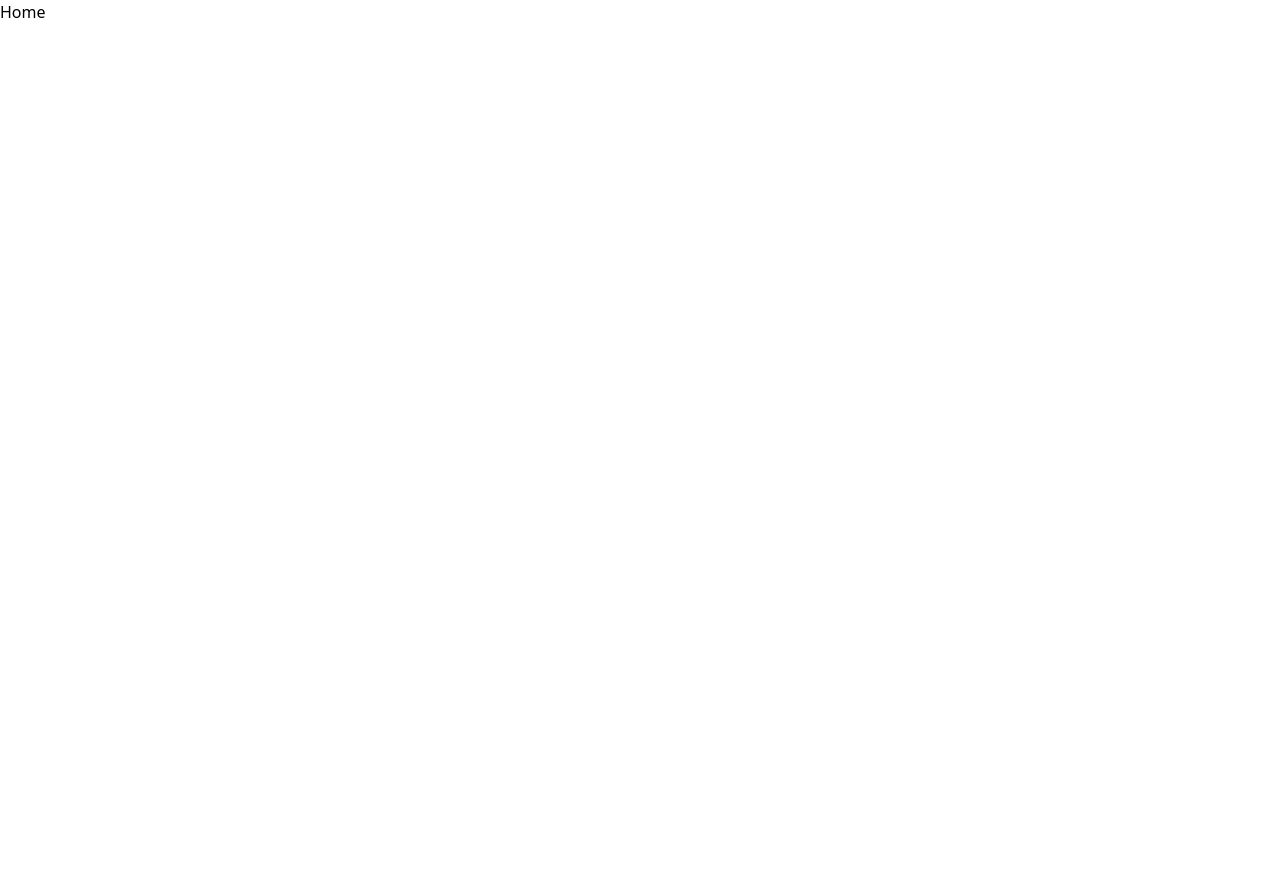
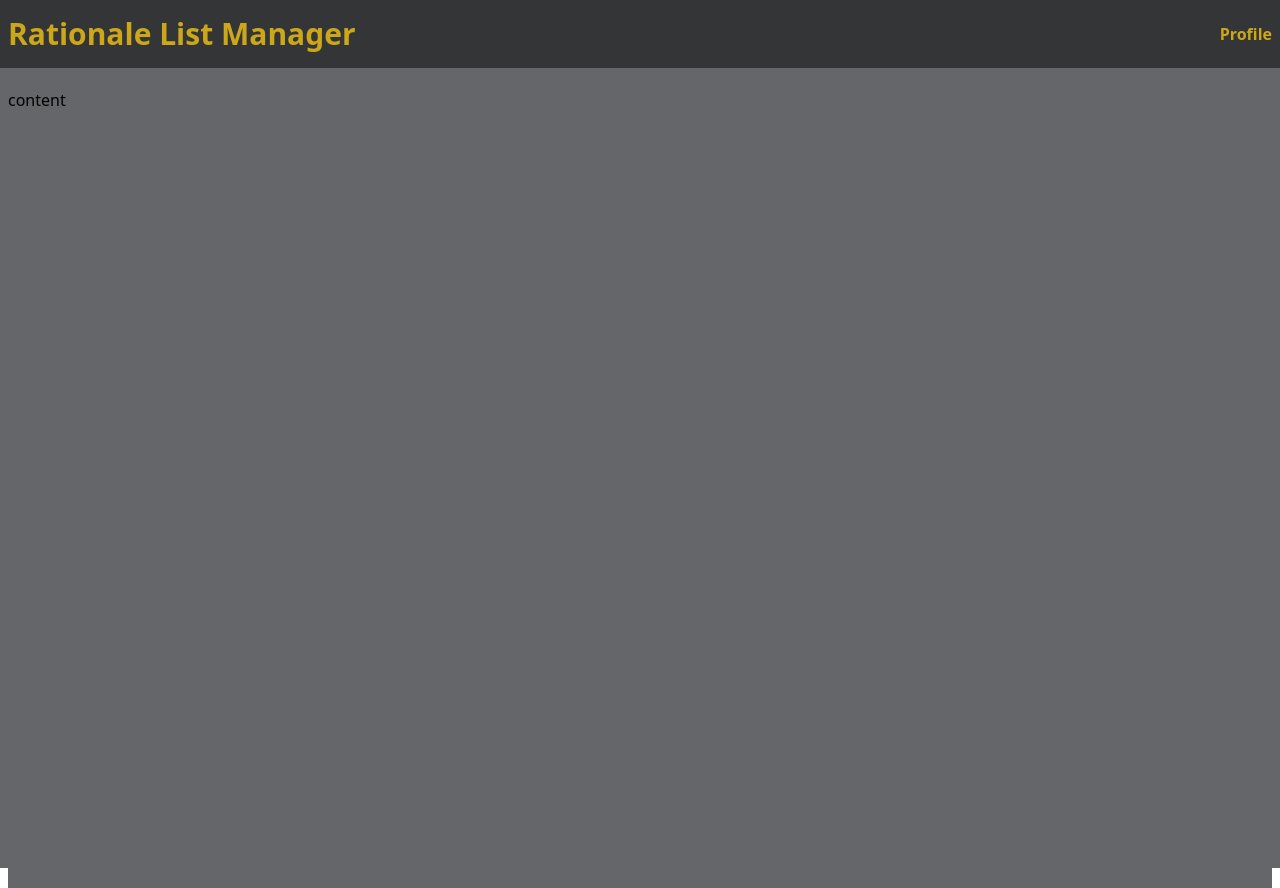
Before and after one commit to muhammedfahad115/cine_buff_frontend, a React (Vite) app: page / in a window 1280 px wide. Before the commit the page ends 800 px from the top, so only its background shows below. Built offline with nearby package versions, Linux system fonts and the light colour scheme.

Commit message:
created home, header,profile

```diff
--- /dev/null
+++ b/src/Components/Content.jsx
@@ -0,0 +1,10 @@
+
+function Content() {
+  return (
+    <>
+    <div className="bg-[#646669]  h-screen">content</div>
+    </>
+  )
+}
+
+export default Content
--- /dev/null
+++ b/src/Components/Header.jsx
@@ -0,0 +1,24 @@
+import React, { useEffect, useState } from 'react'
+import { Link, useLocation } from 'react-router-dom'
+
+function Header() {
+    const [showHome, setShowHome] = useState(false);
+    const location = useLocation();
+    useEffect(() => {
+        if(location.pathname !== '/'){
+            setShowHome(true);
+        }else{
+            setShowHome(false);
+        }
+    },[location])
+    return (
+        <>
+        <div className='  bg-[rgba(51,53,55,255)] px-2 py-4  flex justify-between text-[rgba(204,167,25,255)] items-center w-full '>
+            <div ><h1 className='text-3xl font-semibold  '>Rationale List Manager</h1></div>
+            <div><Link to={showHome ? '/' : '/profile'}><h1 className='cursor-pointer font-semibold' title='profile'>{showHome ? 'Home' : 'Profile'}</h1></Link></div>
+        </div>
+        </>
+    )
+}
+
+export default Header
--- a/src/Components/Login.jsx
+++ b/src/Components/Login.jsx
@@ -34,7 +34,7 @@ function Login() {
             const token = response.data.token;
             localStorage.setItem('token', token);
             dispatch(setToken(token));
-            navigate('/home');
+            navigate('/');
 
         } catch (error) {
             if(error.response.data.error){
--- /dev/null
+++ b/src/Components/Profile.jsx
@@ -0,0 +1,11 @@
+import React from 'react'
+
+function Profile() {
+  return (
+    <>
+    <div>Profile</div>
+    </>
+  )
+}
+
+export default Profile
--- a/src/Components/Signup.jsx
+++ b/src/Components/Signup.jsx
@@ -54,7 +54,7 @@ function Signup() {
             const token = response.data.token;
             localStorage.setItem('token', token);
             dispatch(setToken(token));
-            navigate('/home');
+            navigate('/');
         } catch (error) {
             if(error.response.data.error){
                setError(error.response.data.error)
--- a/src/Pages/Home.jsx
+++ b/src/Pages/Home.jsx
@@ -1,9 +1,13 @@
 import React from 'react'
+import Header from '../Components/Header'
+import Content from '../Components/Content'
+import { Outlet } from 'react-router-dom'
 
 function Home() {
   return (
     <>
-      <h1>Home</h1>
+        <Header />
+        <div className="bg-[#646669] px-2 py-5 h-screen"><Outlet/></div>
     </>
   )
 }
--- a/src/Routers/UserRoutes.jsx
+++ b/src/Routers/UserRoutes.jsx
@@ -2,6 +2,8 @@ import { Route, Routes } from 'react-router-dom'
 import Login from '../Components/Login'
 import Signup from '../Components/Signup'
 import Home from '../Pages/Home'
+import Content from '../Components/Content'
+import Profile from '../Components/Profile'
 
 function UserRoutes() {
   return (
@@ -9,7 +11,10 @@ function UserRoutes() {
     <Routes>
         <Route path='/login' element={<Login/>}></Route>
         <Route path='/signup' element={<Signup/>}></Route>
-        <Route path='/' element={<Home/>}></Route>
+        <Route path='/' element={<Home/>}>
+            <Route path='/' element={<Content/>}></Route>
+            <Route path='profile' element={<Profile/>}></Route>
+        </Route>
     </Routes>
     </>
   )
```
